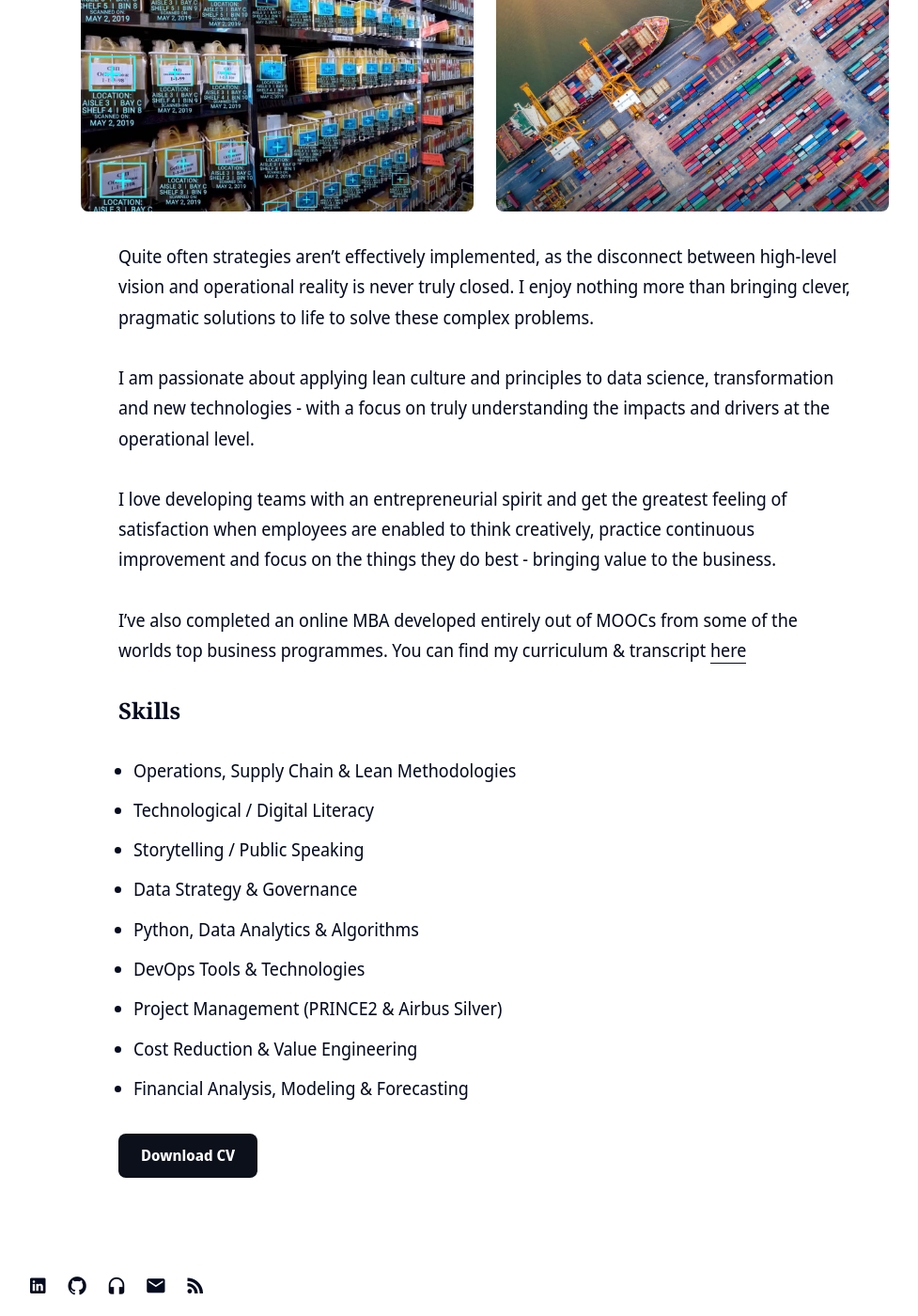
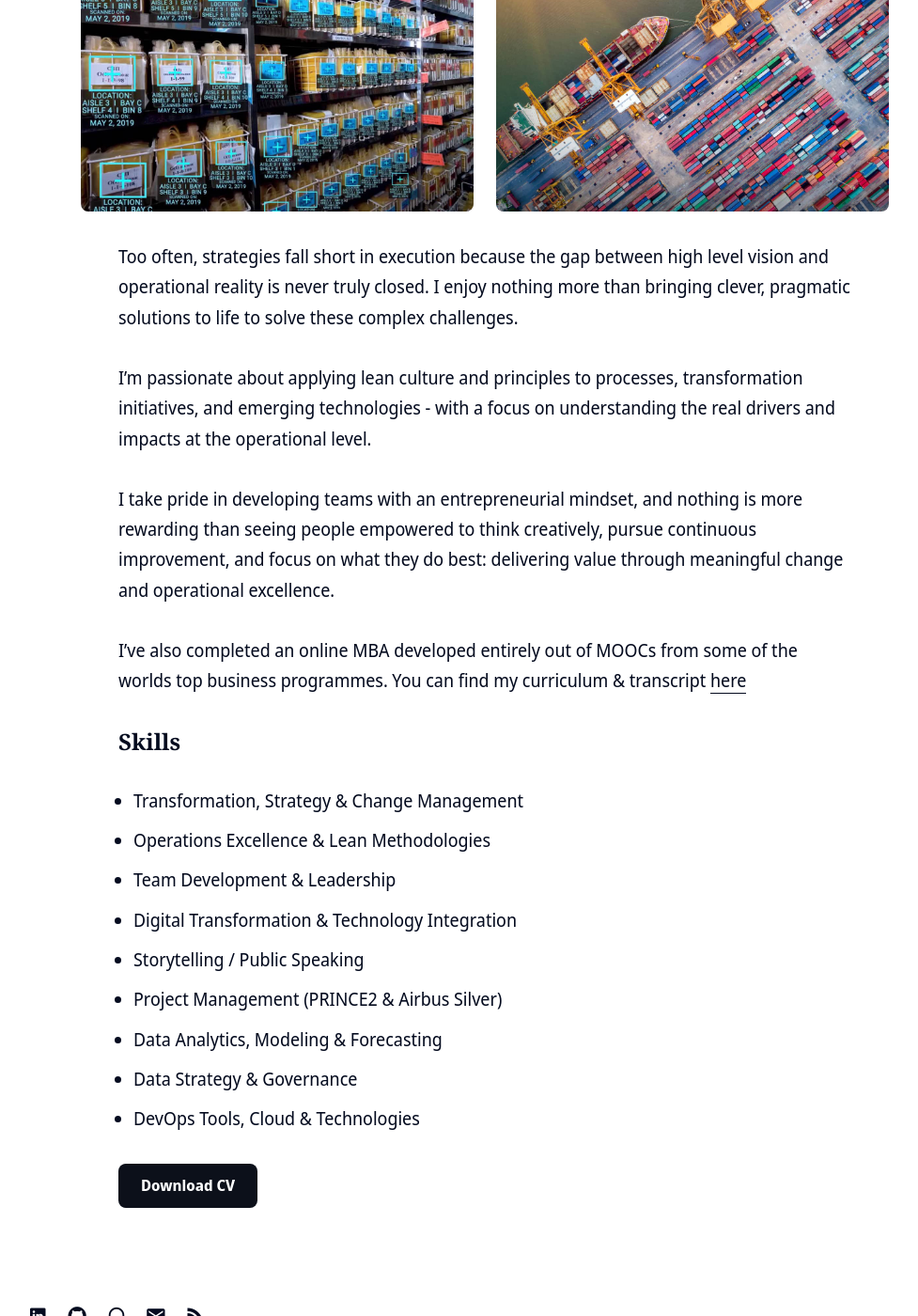
Before and after one commit to clintjb/clintjb.github.io, a Jekyll site: the page built from _pages/cv.md, in a window 1280 px wide and 1400 px high, scrolled down 786 px. Shown: the whole window at 94% size, without its empty margins (124-1101 px from the left). Built offline with Jekyll 4.4.1, drawn with Linux system fonts in a browser that asks for light colours; nearby versions of some CDN libraries; some of the changed text lies outside the part shown.

Commit message:
Description Update

```diff
--- a/_pages/cv.md
+++ b/_pages/cv.md
@@ -4,7 +4,7 @@ title: CV
 permalink: /cv/
 ---
 
-For 20+ years, I have been honing my skills as a technology and business leader in the fields of operations, digitalization, cost reduction and project management. This experience has been developed in increasingly responsible leadership positions in various industries including automotive, aerospace and military.
+For 20+ years, I’ve been honing my skills as a transformation and business leader, specializing in operations, digital transformation, project delivery, and organizational change management. This experience has been developed in increasingly responsible leadership positions across automotive, aerospace, and military sectors.
 
 <div class="gallery-box">
   <div class="gallery gallery--post">
@@ -15,23 +15,23 @@ For 20+ years, I have been honing my skills as a technology and business leader
   </div>
 </div>
 
-Quite often strategies aren’t effectively implemented, as the disconnect between high-level vision and operational reality is never truly closed. I enjoy nothing more than bringing clever, pragmatic solutions to life to solve these complex problems.
+Too often, strategies fall short in execution because the gap between high level vision and operational reality is never truly closed. I enjoy nothing more than bringing clever, pragmatic solutions to life to solve these complex challenges.
 
-I am passionate about applying lean culture and principles to data science, transformation and new technologies - with a focus on truly understanding the impacts and drivers at the operational level.
+I’m passionate about applying lean culture and principles to processes, transformation initiatives, and emerging technologies - with a focus on understanding the real drivers and impacts at the operational level.
 
-I love developing teams with an entrepreneurial spirit and get the greatest feeling of satisfaction when employees are enabled to think creatively, practice continuous improvement and focus on the things they do best - bringing value to the business.
+I take pride in developing teams with an entrepreneurial mindset, and nothing is more rewarding than seeing people empowered to think creatively, pursue continuous improvement, and focus on what they do best: delivering value through meaningful change and operational excellence.
 
 I’ve also completed an online MBA developed entirely out of MOOCs from some of the worlds top business programmes. You can find my curriculum & transcript [here](/mba/)
 
 ### Skills
-- Operations, Supply Chain & Lean Methodologies
-- Technological / Digital Literacy
+- Transformation, Strategy & Change Management
+- Operations Excellence & Lean Methodologies
+- Team Development & Leadership
+- Digital Transformation & Technology Integration
 - Storytelling / Public Speaking
+- Project Management (PRINCE2 & Airbus Silver)
+- Data Analytics, Modeling & Forecasting
 - Data Strategy & Governance
-- Python, Data Analytics & Algorithms
-- DevOps Tools & Technologies
-- Project Management (PRINCE2 & Airbus Silver)
-- Cost Reduction & Value Engineering
-- Financial Analysis, Modeling & Forecasting
+- DevOps Tools, Cloud & Technologies
 
 <a class="button button--medium" target="_blank" rel="noopener noreferrer" href="https://www.clintbird.com/files/resume.pdf">Download CV</a>
```
